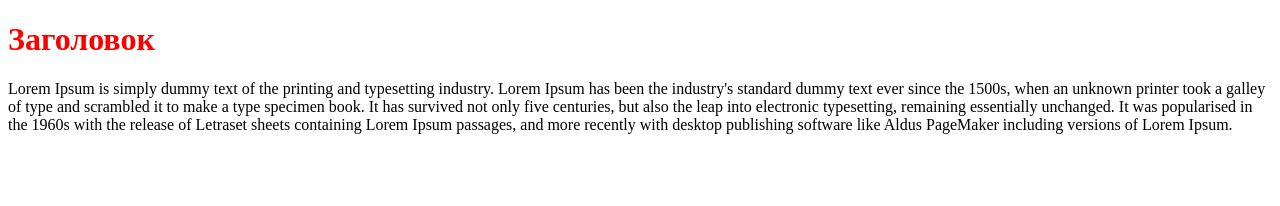
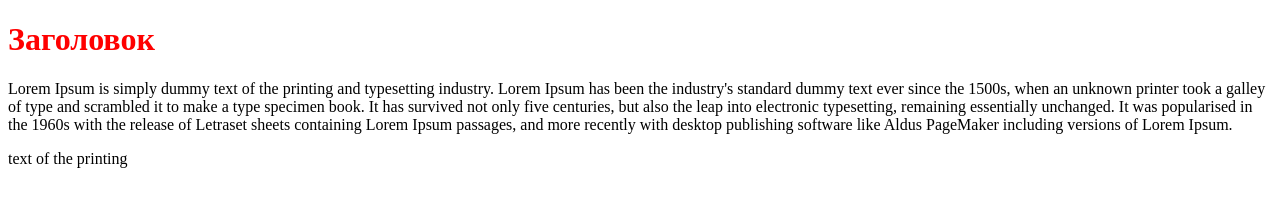
Before and after one commit to alesherby/test, a plain HTML site: page index.html in a window 1280 px wide. Drawn offline with Linux system fonts and the light colour scheme.

Commit message:
add text 2

```diff
--- a/index.html
+++ b/index.html
@@ -9,5 +9,6 @@
 <body>
     <h1 class="big">Заголовок</h1>
     <p>Lorem Ipsum is simply dummy text of the printing and typesetting industry. Lorem Ipsum has been the industry's standard dummy text ever since the 1500s, when an unknown printer took a galley of type and scrambled it to make a type specimen book. It has survived not only five centuries, but also the leap into electronic typesetting, remaining essentially unchanged. It was popularised in the 1960s with the release of Letraset sheets containing Lorem Ipsum passages, and more recently with desktop publishing software like Aldus PageMaker including versions of Lorem Ipsum. </p>
+    <p>text of the printing</p>
 </body>
 </html>
```
